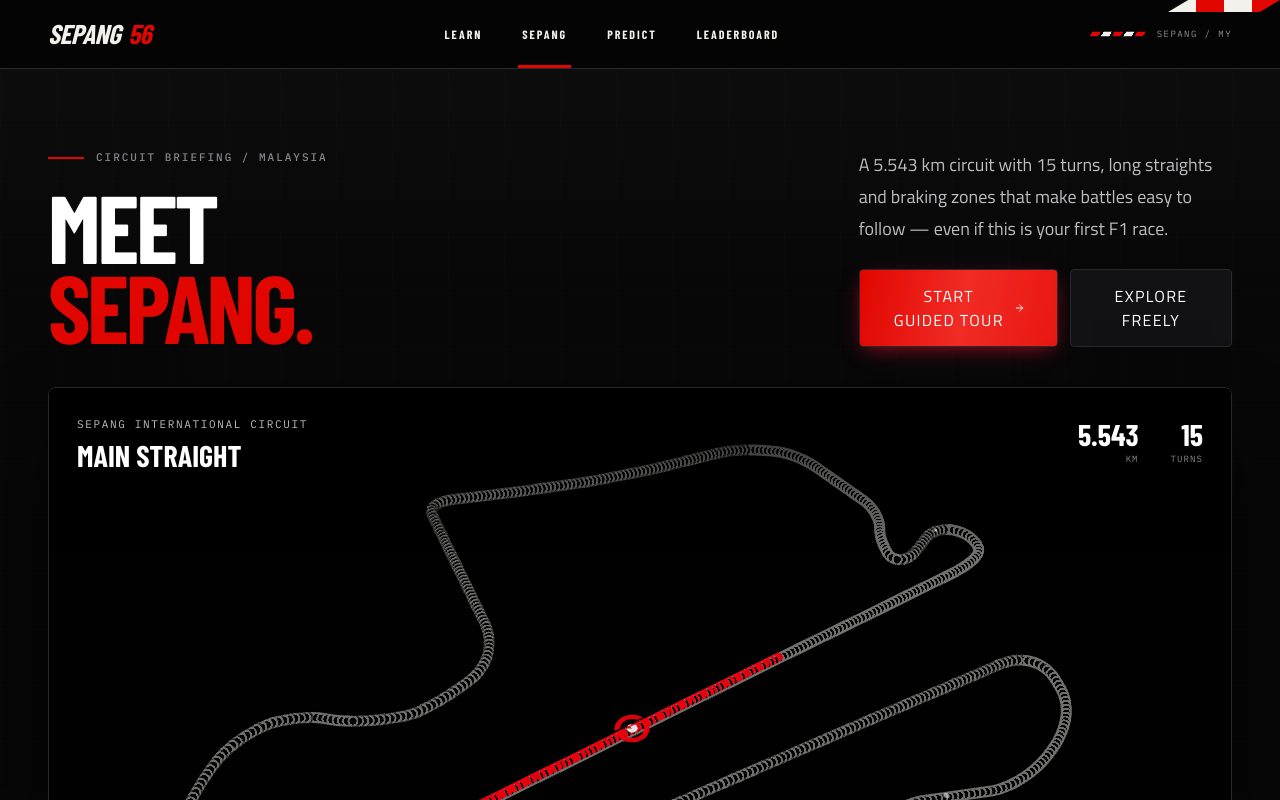
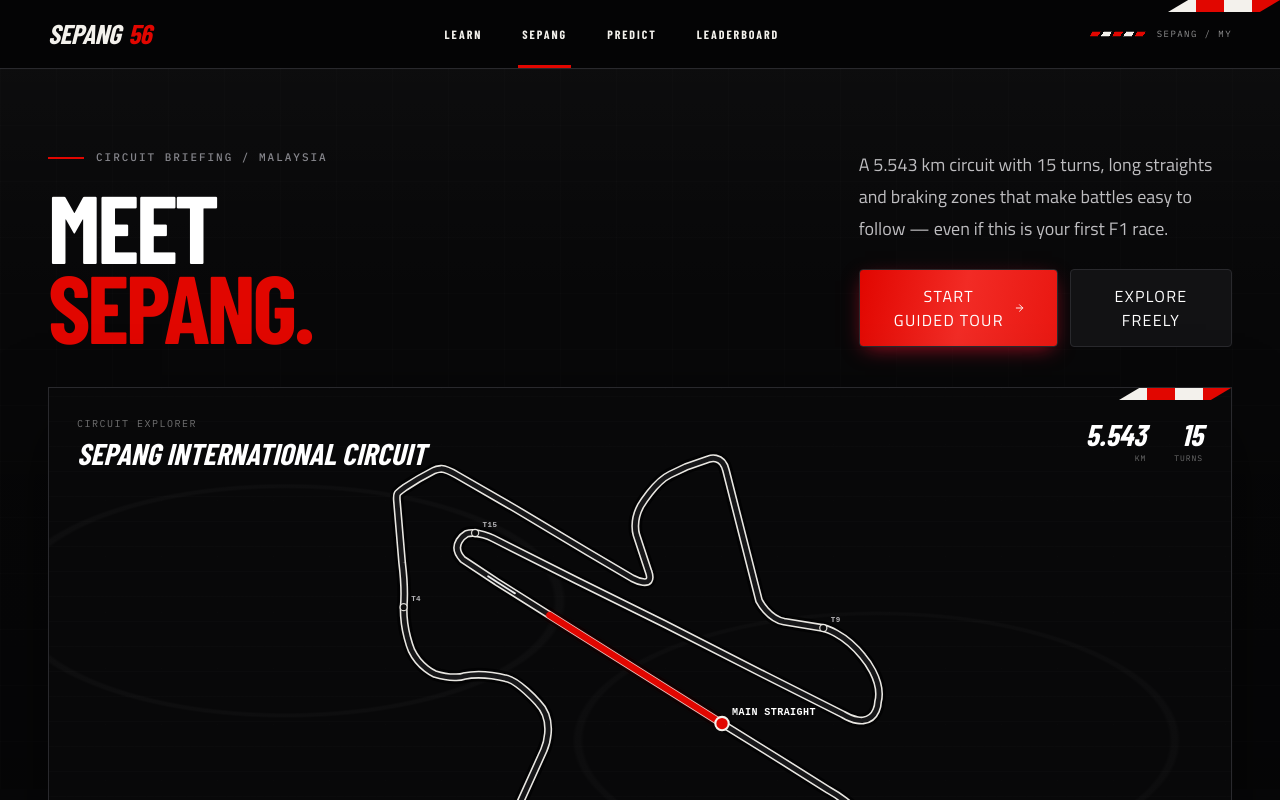
Before and after one commit to itsLucas02/f1-sepang, a Next.js app: page /sepang in a window 1280 px wide. Shown: the top 800 px of the page. Built offline with nearby package versions, Linux system fonts and the light colour scheme; a web font is replaced by a local one.

Commit message:
design: make circuit stage crisp and reference-led

```diff
--- a/components/circuit/sepang-circuit-stage.tsx
+++ b/components/circuit/sepang-circuit-stage.tsx
@@ -1,33 +1,7 @@
 "use client";
-
-import dynamic from "next/dynamic";
-import { Component, type ReactNode, useEffect, useState } from "react";
 
 import { SepangCircuitFallback } from "@/components/circuit/sepang-circuit-fallback";
 import { getHotspot, type HotspotId } from "@/content/sepang";
-
-const DynamicSepangCircuitScene = dynamic(
-  () =>
-    import("@/components/circuit/sepang-circuit-scene").then(
-      (module) => module.SepangCircuitScene,
-    ),
-  { ssr: false },
-);
-
-class SceneErrorBoundary extends Component<
-  { children: ReactNode },
-  { failed: boolean }
-> {
-  state = { failed: false };
-
-  static getDerivedStateFromError() {
-    return { failed: true };
-  }
-
-  render() {
-    return this.state.failed ? null : this.props.children;
-  }
-}
 
 type SepangCircuitStageProps = {
   selectedHotspot: HotspotId;
@@ -36,69 +10,38 @@
 export function SepangCircuitStage({
   selectedHotspot,
 }: SepangCircuitStageProps) {
-  const [canUseWebGL, setCanUseWebGL] = useState(false);
-  const [reduceMotion, setReduceMotion] = useState(false);
   const hotspot = getHotspot(selectedHotspot);
-
-  useEffect(() => {
-    const motionQuery = window.matchMedia("(prefers-reduced-motion: reduce)");
-    const canvas = document.createElement("canvas");
-    const supportsWebGL = Boolean(
-      window.WebGLRenderingContext &&
-        (canvas.getContext("webgl") || canvas.getContext("experimental-webgl")),
-    );
-
-    setCanUseWebGL(supportsWebGL);
-    setReduceMotion(motionQuery.matches);
-
-    const handleMotionChange = (event: MediaQueryListEvent) => {
-      setReduceMotion(event.matches);
-    };
-
-    motionQuery.addEventListener("change", handleMotionChange);
-    return () => motionQuery.removeEventListener("change", handleMotionChange);
-  }, []);
 
   return (
     <div
       role="img"
       aria-label={`Sepang International Circuit with ${hotspot.title} selected`}
-      className="relative min-h-[390px] overflow-hidden rounded-lg border border-white/10 bg-[#09090b] shadow-[0_30px_80px_-20px_rgba(0,0,0,0.85)] sm:min-h-[480px] lg:min-h-[620px]"
+      className="relative min-h-[430px] overflow-hidden border border-white/14 bg-[#080809] shadow-[0_28px_75px_rgba(0,0,0,0.48)] sm:min-h-[520px] lg:min-h-[610px]"
     >
       <SepangCircuitFallback selectedHotspot={selectedHotspot} />
 
-      {canUseWebGL ? (
-        <div className="absolute inset-0">
-          <SceneErrorBoundary>
-            <DynamicSepangCircuitScene
-              selectedHotspot={selectedHotspot}
-              reduceMotion={reduceMotion}
-            />
-          </SceneErrorBoundary>
-        </div>
-      ) : null}
-
-      <div className="pointer-events-none absolute inset-x-0 top-0 z-20 flex items-start justify-between gap-5 bg-gradient-to-b from-black/80 via-black/28 to-transparent p-5 pb-16 sm:p-7 sm:pb-20">
+      <div className="pointer-events-none absolute inset-x-0 top-0 z-20 flex items-start justify-between gap-5 p-5 sm:p-7">
         <div>
-          <p className="font-mono text-[10px] uppercase tracking-[0.15em] text-text-secondary sm:text-[11px]">
+          <p className="font-mono text-[9px] uppercase tracking-[0.15em] text-white/42 sm:text-[10px]">
+            Circuit explorer
+          </p>
+          <p className="mt-1 font-display text-2xl font-extrabold uppercase italic text-white sm:text-3xl">
             Sepang International Circuit
           </p>
-          <p className="mt-1 font-display text-2xl font-bold uppercase text-white sm:text-3xl">
-            {hotspot.title}
-          </p>
         </div>
-        <div className="flex gap-5 text-right sm:gap-8">
+        <div className="hidden gap-7 text-right sm:flex">
           <div>
-            <p className="font-display text-2xl font-extrabold text-white sm:text-3xl">5.543</p>
-            <p className="font-mono text-[9px] uppercase tracking-[0.12em] text-text-muted">KM</p>
+            <p className="font-display text-3xl font-extrabold italic text-white">5.543</p>
+            <p className="font-mono text-[8px] uppercase tracking-[0.12em] text-white/40">KM</p>
           </div>
           <div>
-            <p className="font-display text-2xl font-extrabold text-white sm:text-3xl">15</p>
-            <p className="font-mono text-[9px] uppercase tracking-[0.12em] text-text-muted">Turns</p>
+            <p className="font-display text-3xl font-extrabold italic text-white">15</p>
+            <p className="font-mono text-[8px] uppercase tracking-[0.12em] text-white/40">Turns</p>
           </div>
         </div>
       </div>
 
+      <div className="motorsport-corner pointer-events-none absolute right-0 top-0 z-20 h-3 w-28" aria-hidden="true" />
       <div className="kerb-stripe-thin pointer-events-none absolute inset-x-0 bottom-0 z-20 h-[3px] opacity-90" />
     </div>
   );
```
